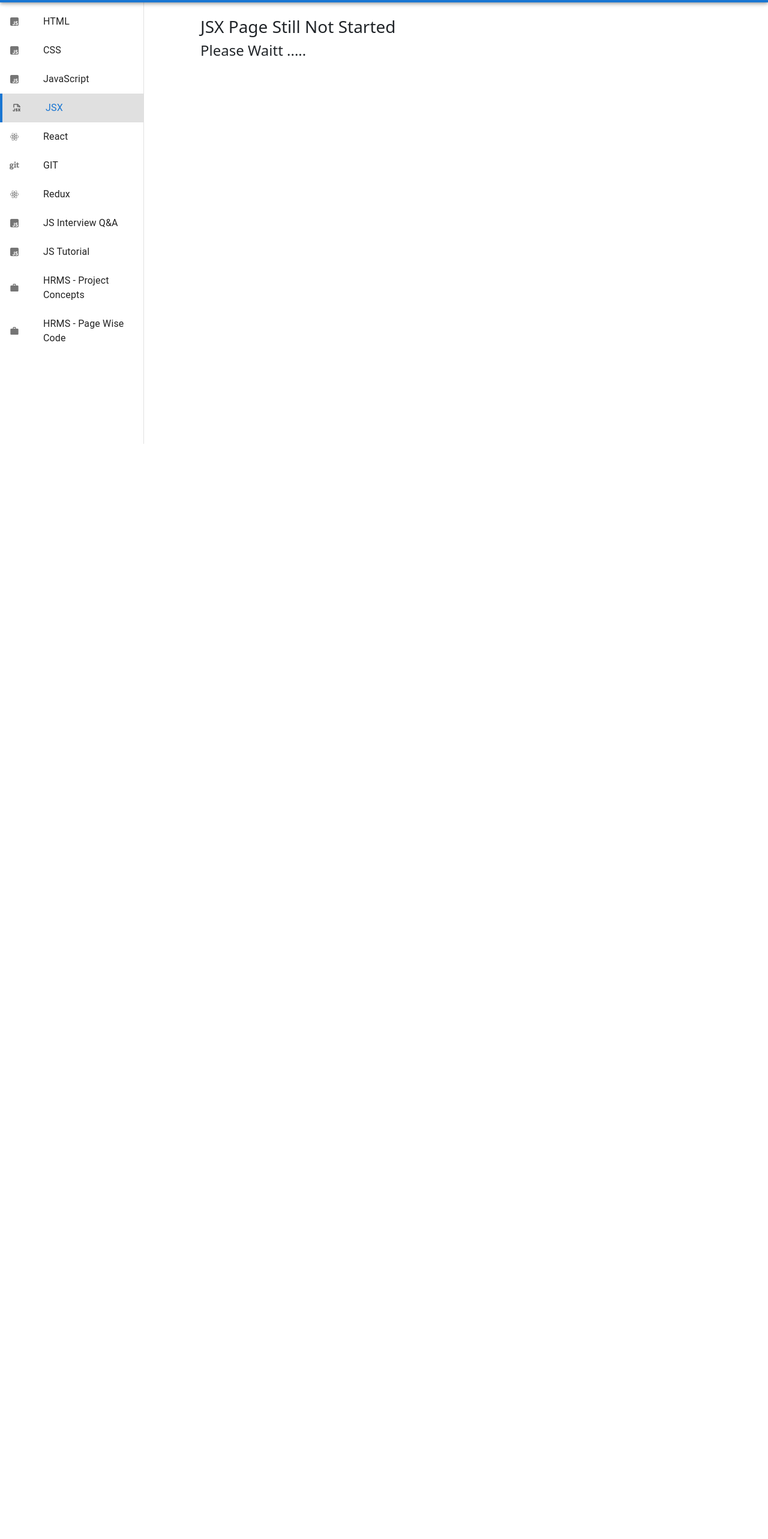
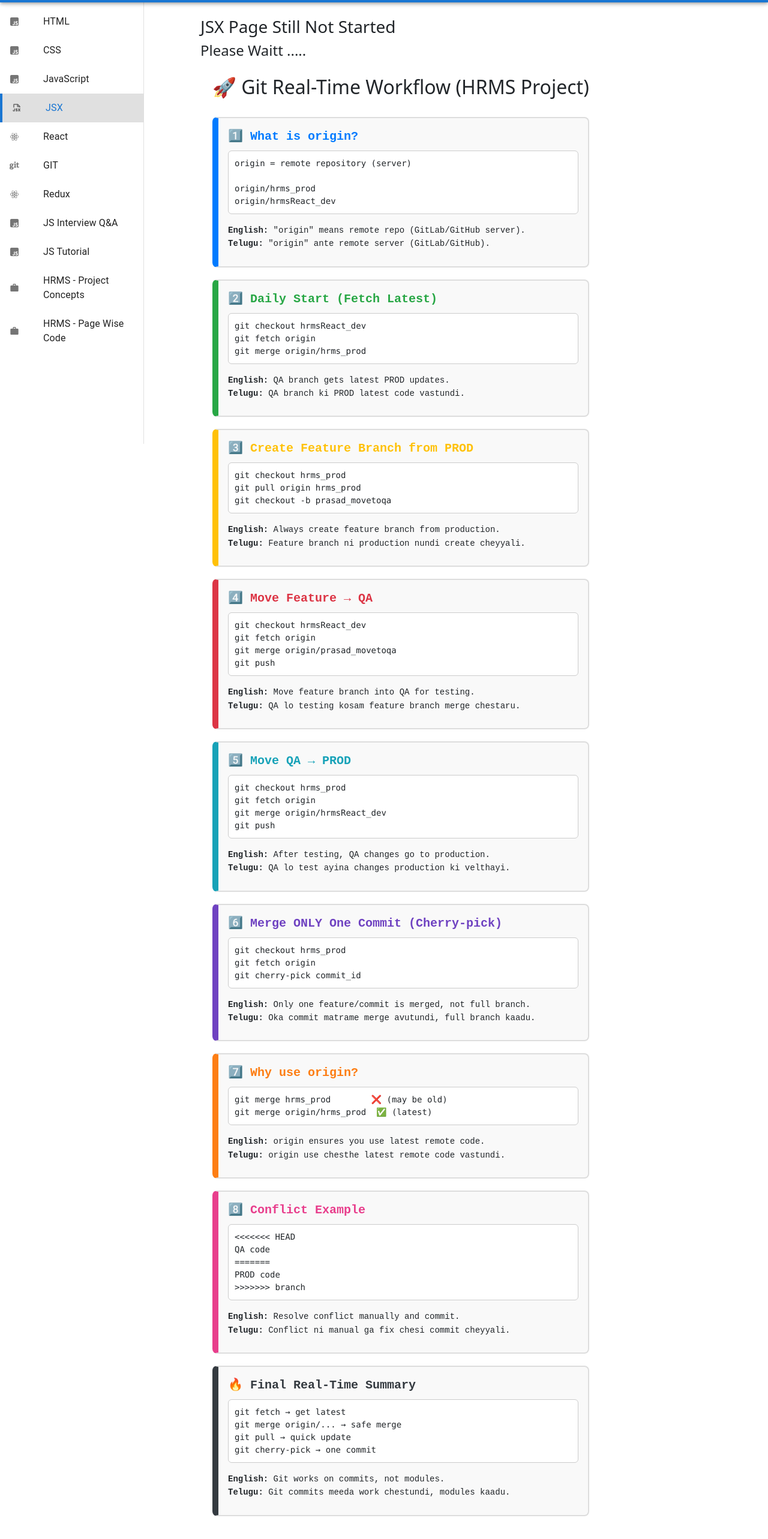
Before and after one commit to GangishettyPrasad/vitereact, a React (Vite) app: page /dashboard/jsx in a window 1280 px wide. Shown: the part 60-2626 px from the top of the page at 60% size. Before the commit the page ends 800 px from the top, so only its background shows below. Built offline with nearby package versions, Linux system fonts and the light colour scheme; sample sign-in values are in the browser's storage.

Commit message:
added git f

```diff
--- a/src/App.jsx
+++ b/src/App.jsx
@@ -127,6 +127,7 @@ import JSInterviewQuestions from './component/Notes_Documentation/JSInterviewQue
 import JSTutorial from './component/Notes_Documentation/JSTutorial';
 import ProjectTutorial from './component/HRMS/ProjectTutorial';
 import PageWiseCodeGuide from './component/HRMS/PageWiseCodeGuide';
+import GitRealTimeFlow from './component/git/GitRealTimeFlow';
 
 
 
@@ -171,7 +172,7 @@ function App() {
         {/* 📚 Common Routes (both admin & user) */}
 
 
-        <Route path="jsx" element={<> <h3>JSX Page Still Not Started </h3> <h4>Please Waitt .....</h4></>} />
+        <Route path="jsx" element={<> <h3>JSX Page Still Not Started </h3> <h4>Please Waitt .....</h4> <GitRealTimeFlow /> </>} />
         <Route path="Authentication" element={<Authentication />} />
 
         {/* 👤 User-only Page */}
--- /dev/null
+++ b/src/component/git/GitRealTimeFlow.jsx
@@ -0,0 +1,220 @@
+import React from "react";
+
+const GitRealTimeAdvanced = () => {
+  const sectionStyle = {
+    border: "2px solid #ddd",
+    borderLeft: "10px solid",
+    padding: "16px",
+    marginBottom: "20px",
+    borderRadius: "8px",
+    backgroundColor: "#f9f9f9",
+    fontFamily: "monospace"
+  };
+
+  const titleStyle = {
+    fontSize: "20px",
+    fontWeight: "bold",
+    marginBottom: "8px"
+  };
+
+  const textStyle = {
+    fontSize: "14px",
+    marginBottom: "10px",
+    lineHeight: "1.6"
+  };
+
+  const commandStyle = {
+    backgroundColor: "#fff",
+    padding: "10px",
+    borderRadius: "6px",
+    border: "1px solid #ccc",
+    whiteSpace: "pre-wrap",
+    fontSize: "14px"
+  };
+
+  return (
+    <div style={{ maxWidth: "950px", margin: "auto", padding: "20px" }}>
+      <h2 style={{ textAlign: "center", marginBottom: "30px" }}>
+        🚀 Git Real-Time Workflow (HRMS Project)
+      </h2>
+
+      {/* 1. Understanding origin */}
+      <div style={{ ...sectionStyle, borderLeftColor: "#007bff" }}>
+        <div style={{ ...titleStyle, color: "#007bff" }}>
+          1️⃣ What is origin?
+        </div>
+
+        <pre style={commandStyle}>
+{`origin = remote repository (server)
+
+origin/hrms_prod
+origin/hrmsReact_dev`}
+        </pre>
+
+        <p style={textStyle}>
+          <b>English:</b> "origin" means remote repo (GitLab/GitHub server).
+          <br />
+          <b>Telugu:</b> "origin" ante remote server (GitLab/GitHub).
+        </p>
+      </div>
+
+      {/* 2. Daily start */}
+      <div style={{ ...sectionStyle, borderLeftColor: "#28a745" }}>
+        <div style={{ ...titleStyle, color: "#28a745" }}>
+          2️⃣ Daily Start (Fetch Latest)
+        </div>
+
+        <pre style={commandStyle}>
+{`git checkout hrmsReact_dev
+git fetch origin
+git merge origin/hrms_prod`}
+        </pre>
+
+        <p style={textStyle}>
+          <b>English:</b> QA branch gets latest PROD updates.
+          <br />
+          <b>Telugu:</b> QA branch ki PROD latest code vastundi.
+        </p>
+      </div>
+
+      {/* 3. Feature from prod */}
+      <div style={{ ...sectionStyle, borderLeftColor: "#ffc107" }}>
+        <div style={{ ...titleStyle, color: "#ffc107" }}>
+          3️⃣ Create Feature Branch from PROD
+        </div>
+
+        <pre style={commandStyle}>
+{`git checkout hrms_prod
+git pull origin hrms_prod
+git checkout -b prasad_movetoqa`}
+        </pre>
+
+        <p style={textStyle}>
+          <b>English:</b> Always create feature branch from production.
+          <br />
+          <b>Telugu:</b> Feature branch ni production nundi create cheyyali.
+        </p>
+      </div>
+
+      {/* 4. Merge QA */}
+      <div style={{ ...sectionStyle, borderLeftColor: "#dc3545" }}>
+        <div style={{ ...titleStyle, color: "#dc3545" }}>
+          4️⃣ Move Feature → QA
+        </div>
+
+        <pre style={commandStyle}>
+{`git checkout hrmsReact_dev
+git fetch origin
+git merge origin/prasad_movetoqa
+git push`}
+        </pre>
+
+        <p style={textStyle}>
+          <b>English:</b> Move feature branch into QA for testing.
+          <br />
+          <b>Telugu:</b> QA lo testing kosam feature branch merge chestaru.
+        </p>
+      </div>
+
+      {/* 5. QA to PROD */}
+      <div style={{ ...sectionStyle, borderLeftColor: "#17a2b8" }}>
+        <div style={{ ...titleStyle, color: "#17a2b8" }}>
+          5️⃣ Move QA → PROD
+        </div>
+
+        <pre style={commandStyle}>
+{`git checkout hrms_prod
+git fetch origin
+git merge origin/hrmsReact_dev
+git push`}
+        </pre>
+
+        <p style={textStyle}>
+          <b>English:</b> After testing, QA changes go to production.
+          <br />
+          <b>Telugu:</b> QA lo test ayina changes production ki velthayi.
+        </p>
+      </div>
+
+      {/* 6. Single commit */}
+      <div style={{ ...sectionStyle, borderLeftColor: "#6f42c1" }}>
+        <div style={{ ...titleStyle, color: "#6f42c1" }}>
+          6️⃣ Merge ONLY One Commit (Cherry-pick)
+        </div>
+
+        <pre style={commandStyle}>
+{`git checkout hrms_prod
+git fetch origin
+git cherry-pick commit_id`}
+        </pre>
+
+        <p style={textStyle}>
+          <b>English:</b> Only one feature/commit is merged, not full branch.
+          <br />
+          <b>Telugu:</b> Oka commit matrame merge avutundi, full branch kaadu.
+        </p>
+      </div>
+
+      {/* 7. Why origin */}
+      <div style={{ ...sectionStyle, borderLeftColor: "#fd7e14" }}>
+        <div style={{ ...titleStyle, color: "#fd7e14" }}>
+          7️⃣ Why use origin?
+        </div>
+
+        <pre style={commandStyle}>
+{`git merge hrms_prod        ❌ (may be old)
+git merge origin/hrms_prod  ✅ (latest)`}
+        </pre>
+
+        <p style={textStyle}>
+          <b>English:</b> origin ensures you use latest remote code.
+          <br />
+          <b>Telugu:</b> origin use chesthe latest remote code vastundi.
+        </p>
+      </div>
+
+      {/* 8. Conflict */}
+      <div style={{ ...sectionStyle, borderLeftColor: "#e83e8c" }}>
+        <div style={{ ...titleStyle, color: "#e83e8c" }}>
+          8️⃣ Conflict Example
+        </div>
+
+        <pre style={commandStyle}>
+{`<<<<<<< HEAD
+QA code
+=======
+PROD code
+>>>>>>> branch`}
+        </pre>
+
+        <p style={textStyle}>
+          <b>English:</b> Resolve conflict manually and commit.
+          <br />
+          <b>Telugu:</b> Conflict ni manual ga fix chesi commit cheyyali.
+        </p>
+      </div>
+
+      {/* Final summary */}
+      <div style={{ ...sectionStyle, borderLeftColor: "#343a40" }}>
+        <div style={{ ...titleStyle, color: "#343a40" }}>
+          🔥 Final Real-Time Summary
+        </div>
+
+        <pre style={commandStyle}>
+{`git fetch → get latest
+git merge origin/... → safe merge
+git pull → quick update
+git cherry-pick → one commit`}
+        </pre>
+
+        <p style={textStyle}>
+          <b>English:</b> Git works on commits, not modules.
+          <br />
+          <b>Telugu:</b> Git commits meeda work chestundi, modules kaadu.
+        </p>
+      </div>
+    </div>
+  );
+};
+
+export default GitRealTimeAdvanced;
```
